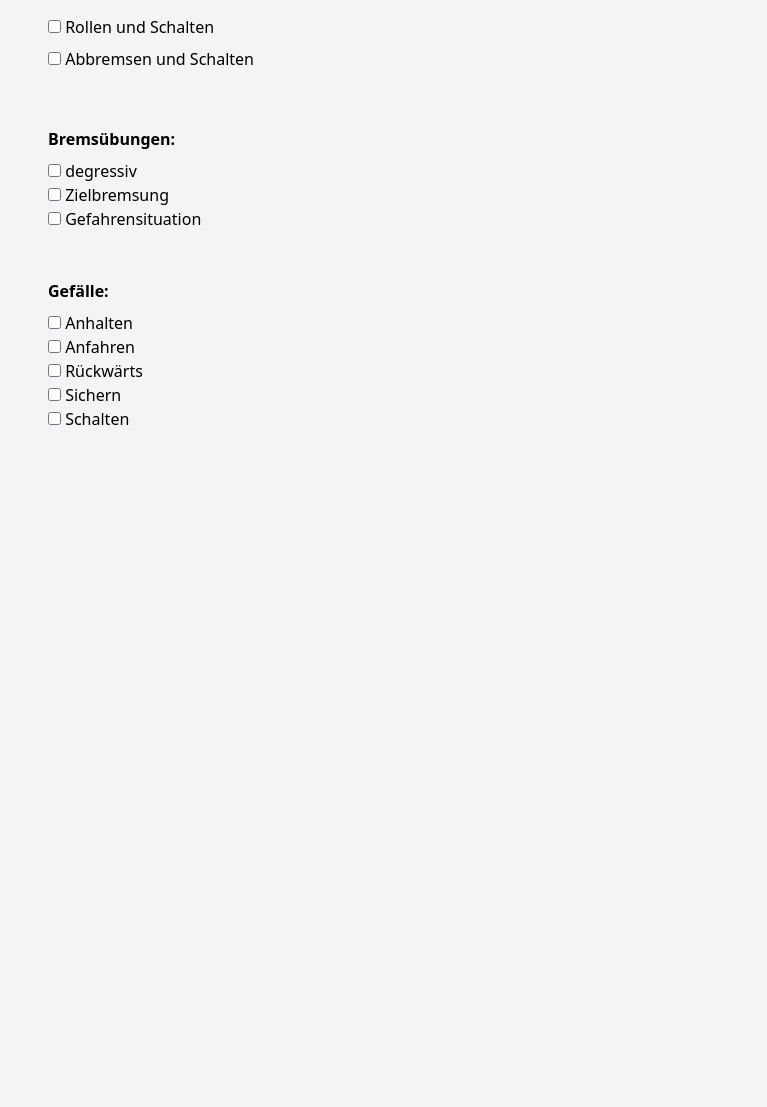
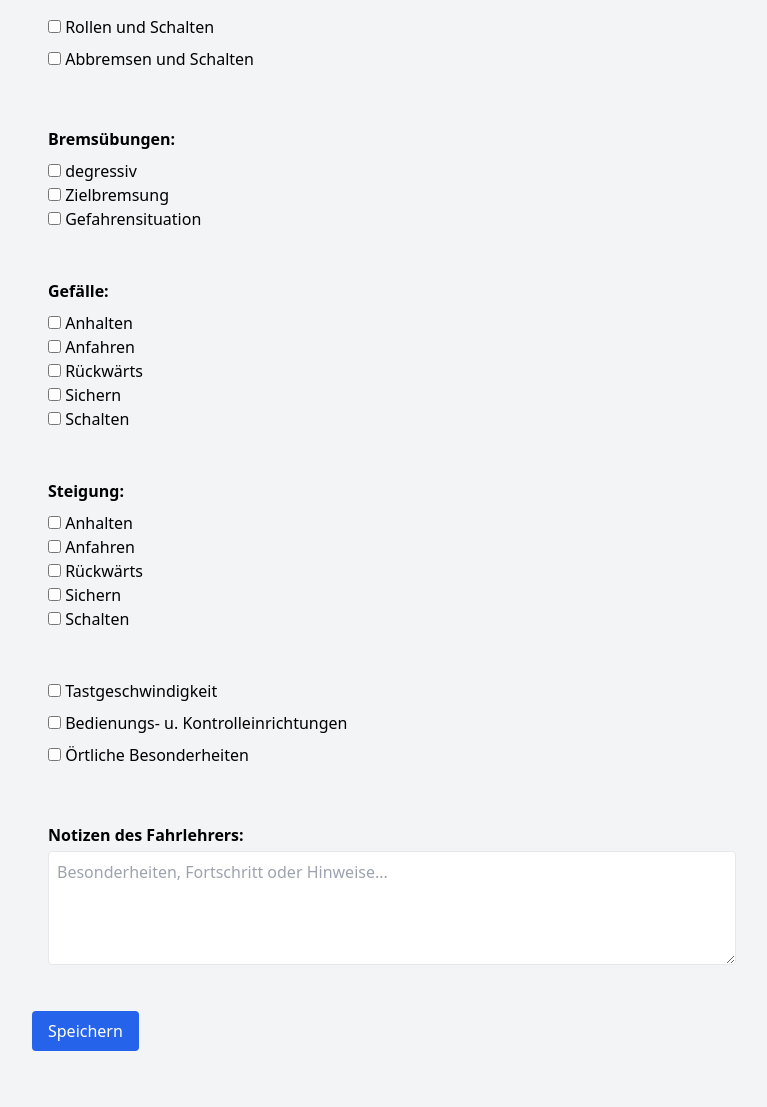
Before and after one commit to eyfahrlehrer/schuelerakte, a Flask app: page /aufbaustufe in a window 1280 px wide. Shown: the part 145-1252 px from the top of the page, without its empty margins (248-1015 px from the left). Before the commit the page ends 570 px from the top, so only its background shows below. Run offline with Flask 3, Linux system fonts and the light colour scheme; the visitor is signed in with stand-in values (Sample User, id 1).

Commit message:
Update aufbaustufe.html

```diff
--- a/templates/aufbaustufe.html
+++ b/templates/aufbaustufe.html
@@ -7,24 +7,24 @@
 </head>
 <body class="bg-gray-100 p-8">
   <div class="max-w-3xl mx-auto p-6">
-    <h1 class="text-2xl font-bold mb-2 text-orange-700">Aufbaustufe</h1>
-    <p class="mb-6 italic text-orange-700">Umweltschonendes, vorausschauendes Fahren, Blickschulung</p>
+    <h1 class="text-2xl font-bold mb-2 text-amber-700">Aufbaustufe</h1>
+    <p class="mb-6 italic text-amber-700">Umweltschonendes, vorausschauendes Fahren, Blickschulung</p>
 
     <form method="POST">
 
-      <div class="bg-orange-500 p-4 rounded mb-4">
+      <div class="bg-amber-500 p-4 rounded mb-4">
         <label class="block mb-2"><input type="checkbox" name="rollen"> Rollen und Schalten</label>
         <label class="block mb-2"><input type="checkbox" name="abbremsen"> Abbremsen und Schalten</label>
       </div>
 
-      <div class="bg-orange-500 p-4 rounded mb-4">
+      <div class="bg-amber-500 p-4 rounded mb-4">
         <p class="font-semibold mb-2">Bremsübungen:</p>
         <label class="block"><input type="checkbox" name="brems_degressiv"> degressiv</label>
         <label class="block"><input type="checkbox" name="brems_ziel"> Zielbremsung</label>
         <label class="block"><input type="checkbox" name="brems_gefahr"> Gefahrensituation</label>
       </div>
 
-      <div class="bg-orange-500 p-4 rounded mb-4">
+      <div class="bg-amber-500 p-4 rounded mb-4">
         <p class="font-semibold mb-2">Gefälle:</p>
         <label class="block"><input type="checkbox" name="g_anh"> Anhalten</label>
         <label class="block"><input type="checkbox" name="g_anf"> Anfahren</label>
@@ -33,5 +33,28 @@
         <label class="block"><input type="checkbox" name="g_schalten"> Schalten</label>
       </div>
 
-      <div class="bg-orange-500 p-4 rounded mb-4">
-        <p class="font-semibold mb-
+      <div class="bg-amber-500 p-4 rounded mb-4">
+        <p class="font-semibold mb-2">Steigung:</p>
+        <label class="block"><input type="checkbox" name="s_anh"> Anhalten</label>
+        <label class="block"><input type="checkbox" name="s_anf"> Anfahren</label>
+        <label class="block"><input type="checkbox" name="s_rueck"> Rückwärts</label>
+        <label class="block"><input type="checkbox" name="s_sichern"> Sichern</label>
+        <label class="block"><input type="checkbox" name="s_schalten"> Schalten</label>
+      </div>
+
+      <div class="bg-amber-500 p-4 rounded mb-4">
+        <label class="block mb-2"><input type="checkbox" name="tastgeschwindigkeit"> Tastgeschwindigkeit</label>
+        <label class="block mb-2"><input type="checkbox" name="kontrolleinrichtungen"> Bedienungs- u. Kontrolleinrichtungen</label>
+        <label class="block mb-2"><input type="checkbox" name="besonderheiten"> Örtliche Besonderheiten</label>
+      </div>
+
+      <div class="bg-amber-500 p-4 rounded mb-6">
+        <label for="notizen" class="block font-semibold mb-1">Notizen des Fahrlehrers:</label>
+        <textarea name="notizen" id="notizen" rows="4" class="w-full border p-2 rounded" placeholder="Besonderheiten, Fortschritt oder Hinweise..."></textarea>
+      </div>
+
+      <button class="bg-blue-600 text-white px-4 py-2 rounded">Speichern</button>
+    </form>
+  </div>
+</body>
+</html>
```
